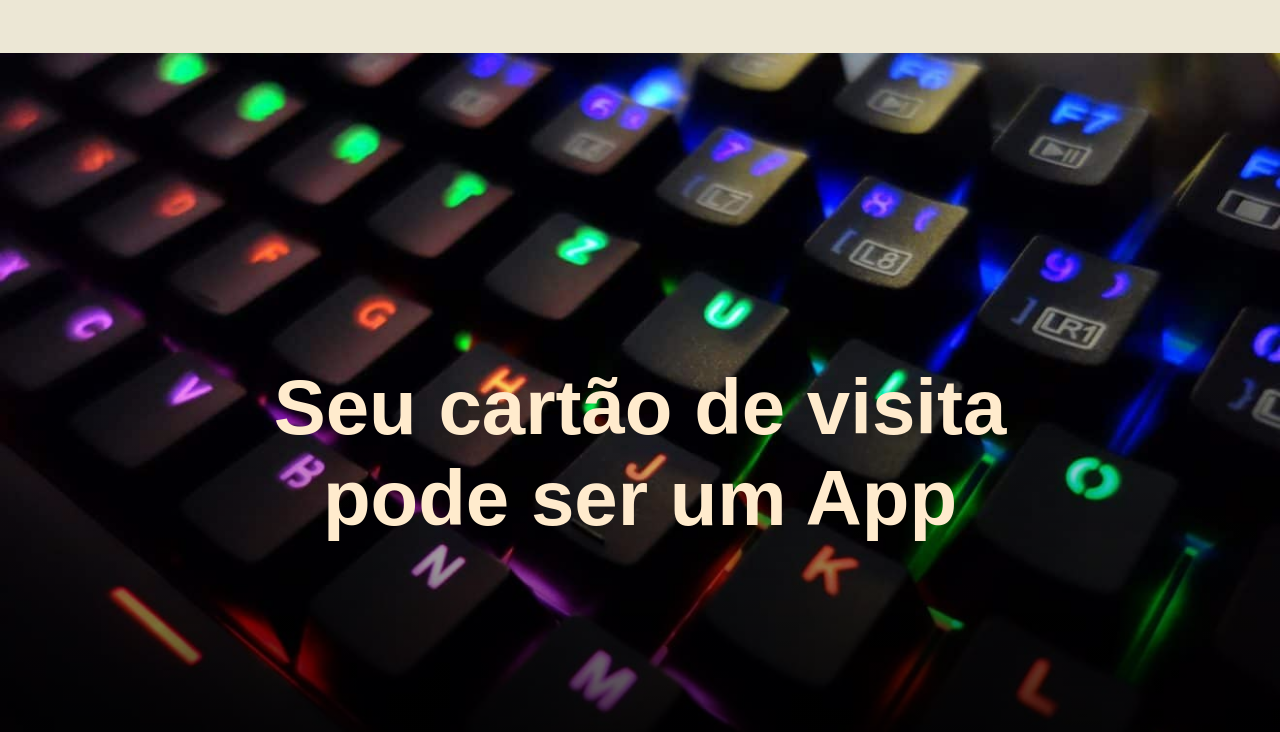
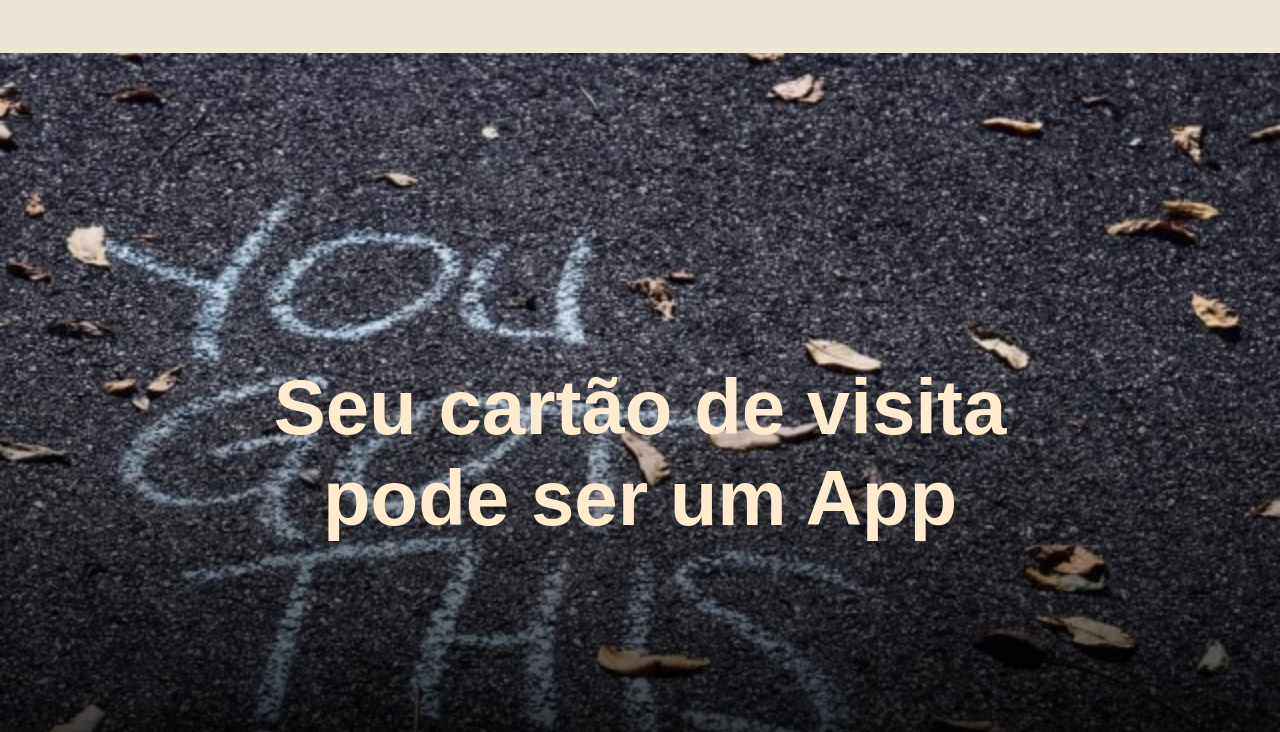
Before and after one commit to jra-software/site, a plain HTML site: page index.html in a window 1280 px wide. Shown: the part 1048-1780 px from the top of the page. Drawn offline with Linux system fonts and the light colour scheme.

Commit message:
Update style.css

```diff
--- a/style.css
+++ b/style.css
@@ -70,7 +70,7 @@ section.module.parallax-1{
       background-image: url("site2021.jpg");
 }
 section.module.parallax-2{
-    background-image: url("site2021.jpg");
+    background-image: url("site2023.jpg");
 }
 section.module.parallax-3{
     background-image: url("imagem_site.jpg");
```
